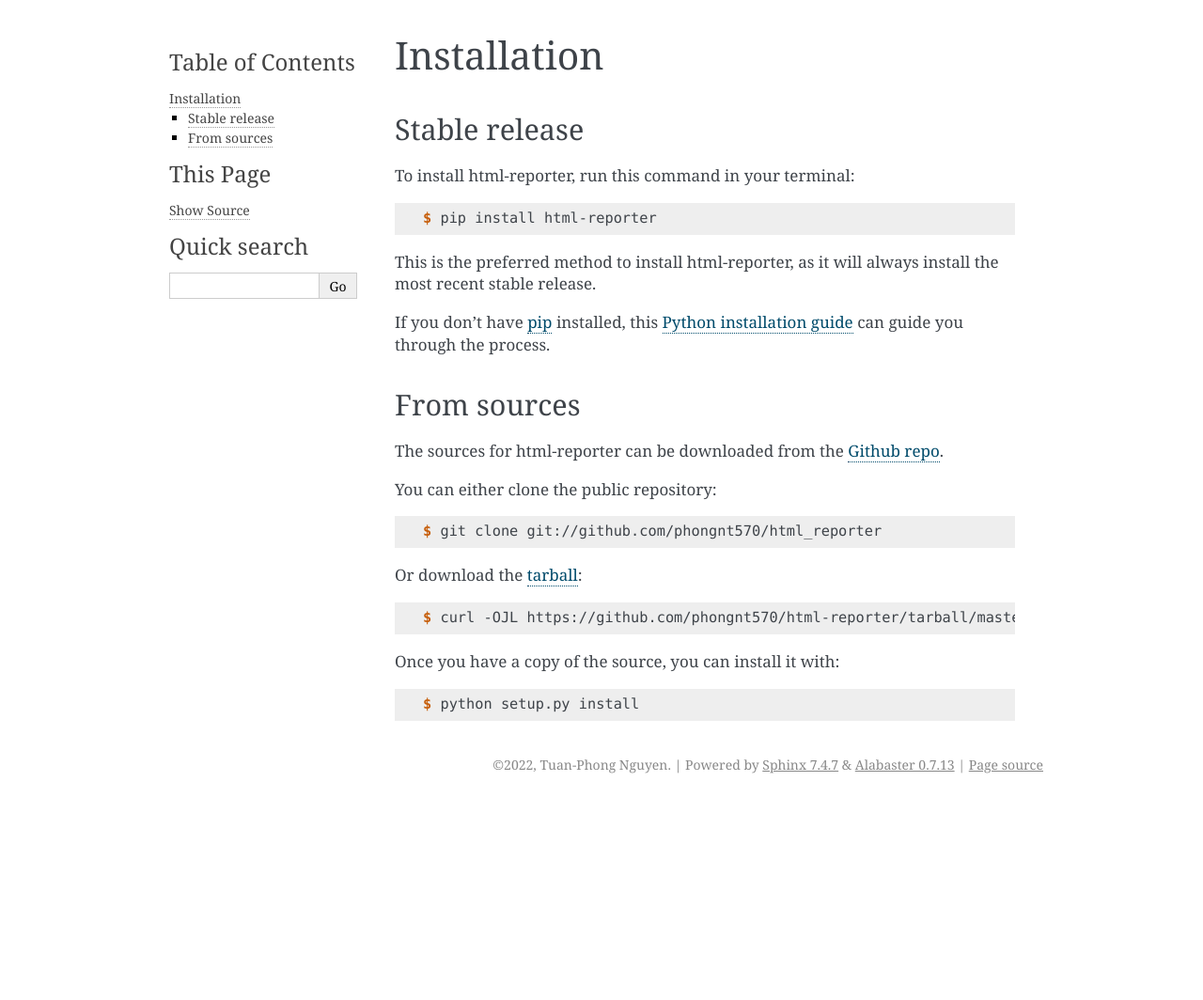
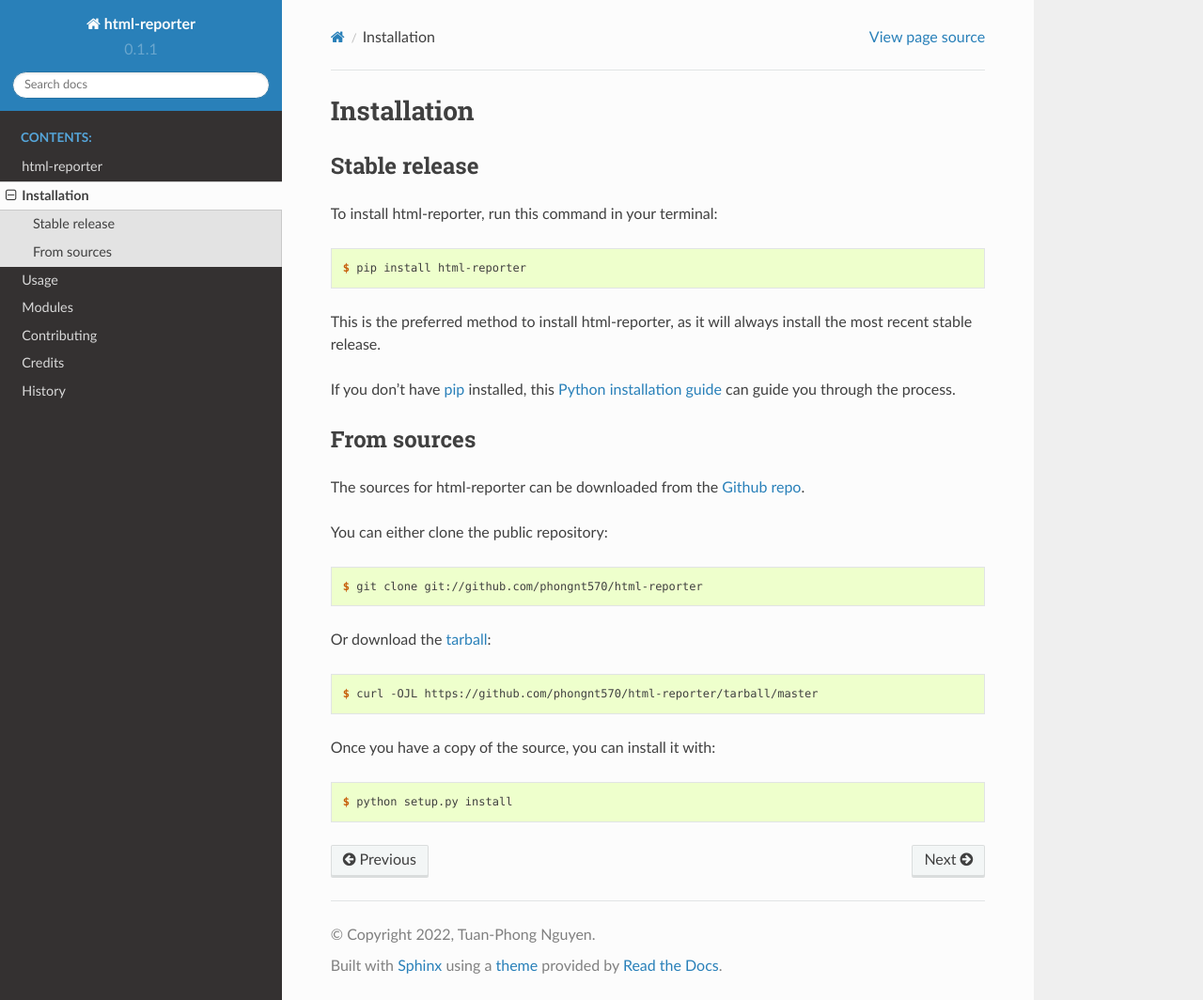
Before and after one commit to phongnt570/html-reporter, a Sphinx documentation site: the page built from docs/installation.rst, in a window 1280 px wide and 1064 px high. Shown: the whole window at 94% size. Built offline with Sphinx 7.4.7 and the Read the Docs theme 2.0.0, drawn with Linux system fonts in a browser that asks for light colours.

Commit message:
change doc theme

```diff
--- a/docs/conf.py
+++ b/docs/conf.py
@@ -83,7 +83,7 @@ todo_include_todos = False
 # The theme to use for HTML and HTML Help pages.  See the documentation for
 # a list of builtin themes.
 #
-html_theme = 'alabaster'
+html_theme = 'sphinx_rtd_theme'
 
 # Theme options are theme-specific and customize the look and feel of a
 # theme further.  For a list of options available for each theme, see the
--- a/docs/installation.rst
+++ b/docs/installation.rst
@@ -32,7 +32,7 @@ You can either clone the public repository:
 
 .. code-block:: console
 
-    $ git clone git://github.com/phongnt570/html_reporter
+    $ git clone git://github.com/phongnt570/html-reporter
 
 Or download the `tarball`_:
 
--- /dev/null
+++ b/docs/requirements.txt
@@ -0,0 +1,5 @@
+cython
+sphinx
+recommonmark
+sphinx-autoapi
+profane
```
